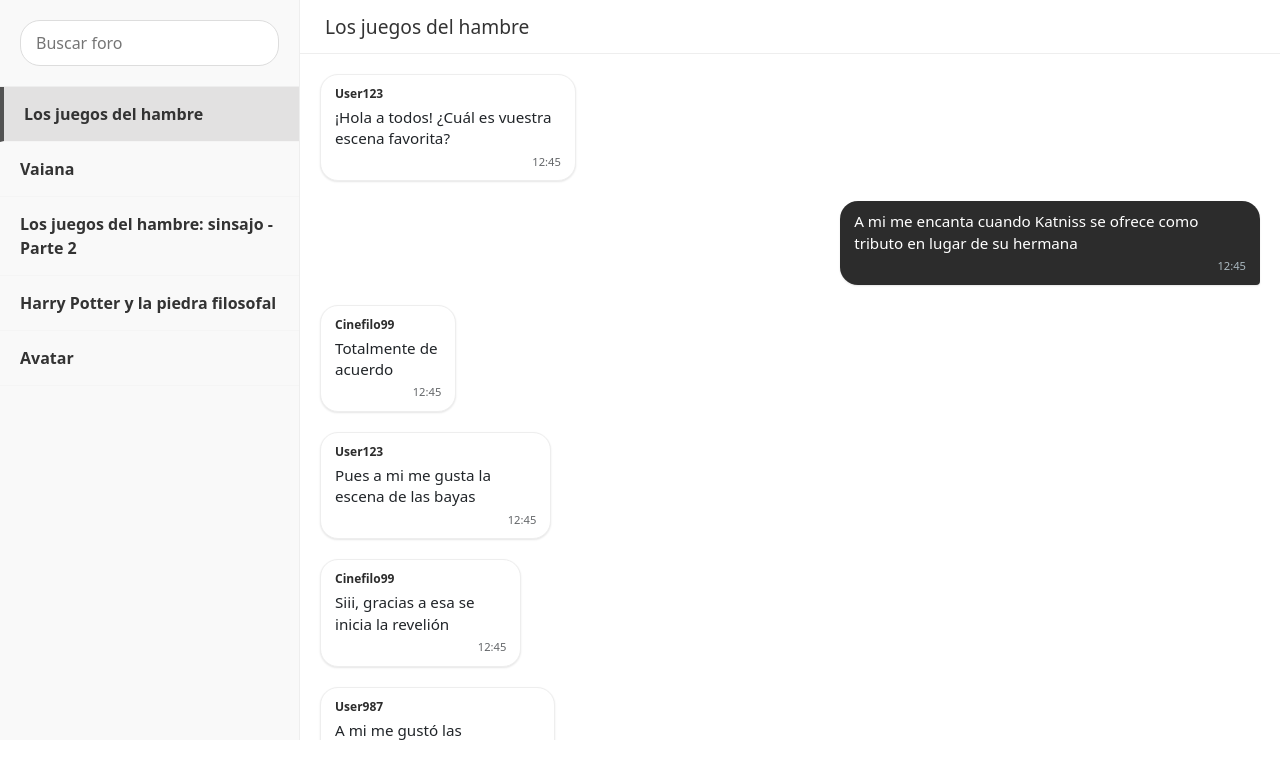
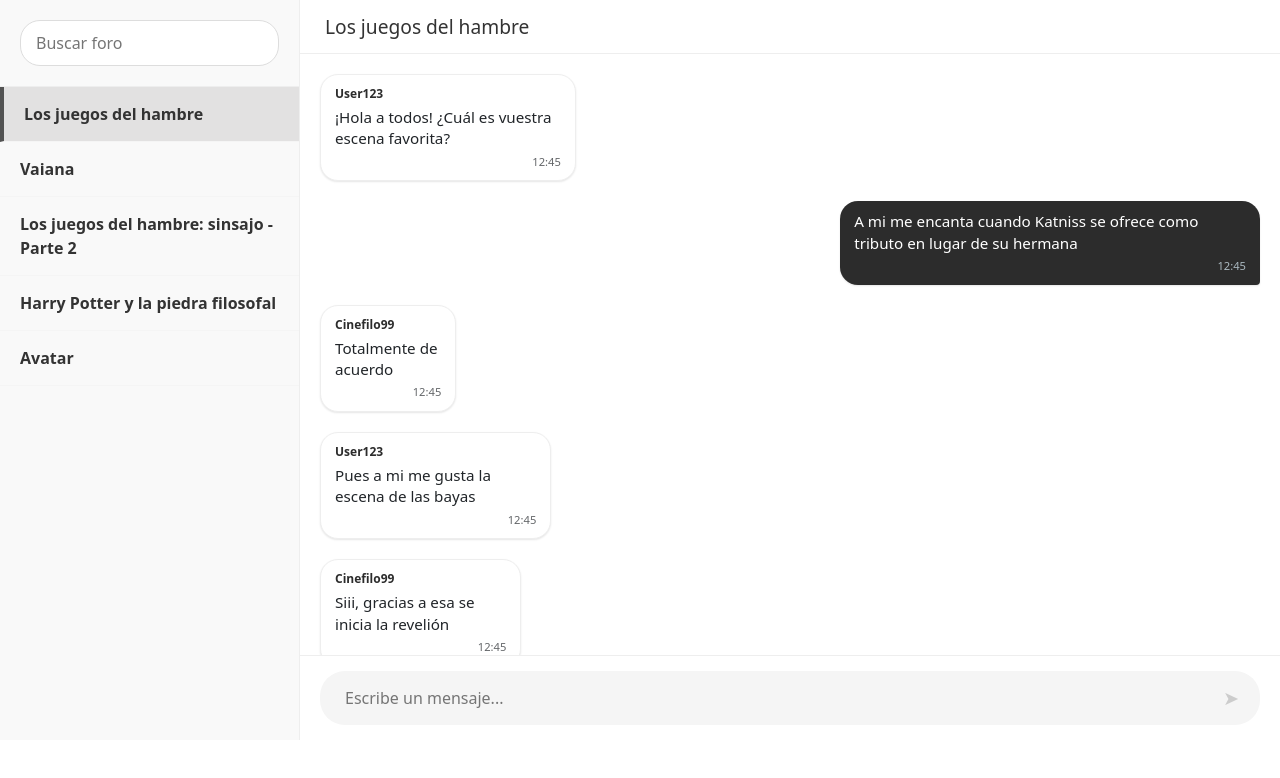
Before and after one commit to UbayBatista/Netlikes-404, an Angular app: page / in a window 1280 px wide. Shown: the top 778 px of the page. Built offline with nearby package versions, Linux system fonts and the light colour scheme.

Commit message:
Foro scroll de mensajes arreglado

```diff
--- a/src/app/componentes/foro/foro-body/foro-body.css
+++ b/src/app/componentes/foro/foro-body/foro-body.css
@@ -41,6 +41,8 @@
         transform: translateX(100%);
         transition: transform 0.3s ease;
         z-index: 10;
+        display: flex;
+        flex-direction: column;
     }
 
     .foro-container.show-chat .chat-main {
@@ -70,3 +72,12 @@
         display: none;
     }
 }
+
+
+app-ventana-chat {
+    display: flex;
+    flex-direction: column;
+    flex: 1;
+    height: 100%;
+    min-height: 0;
+}
```
